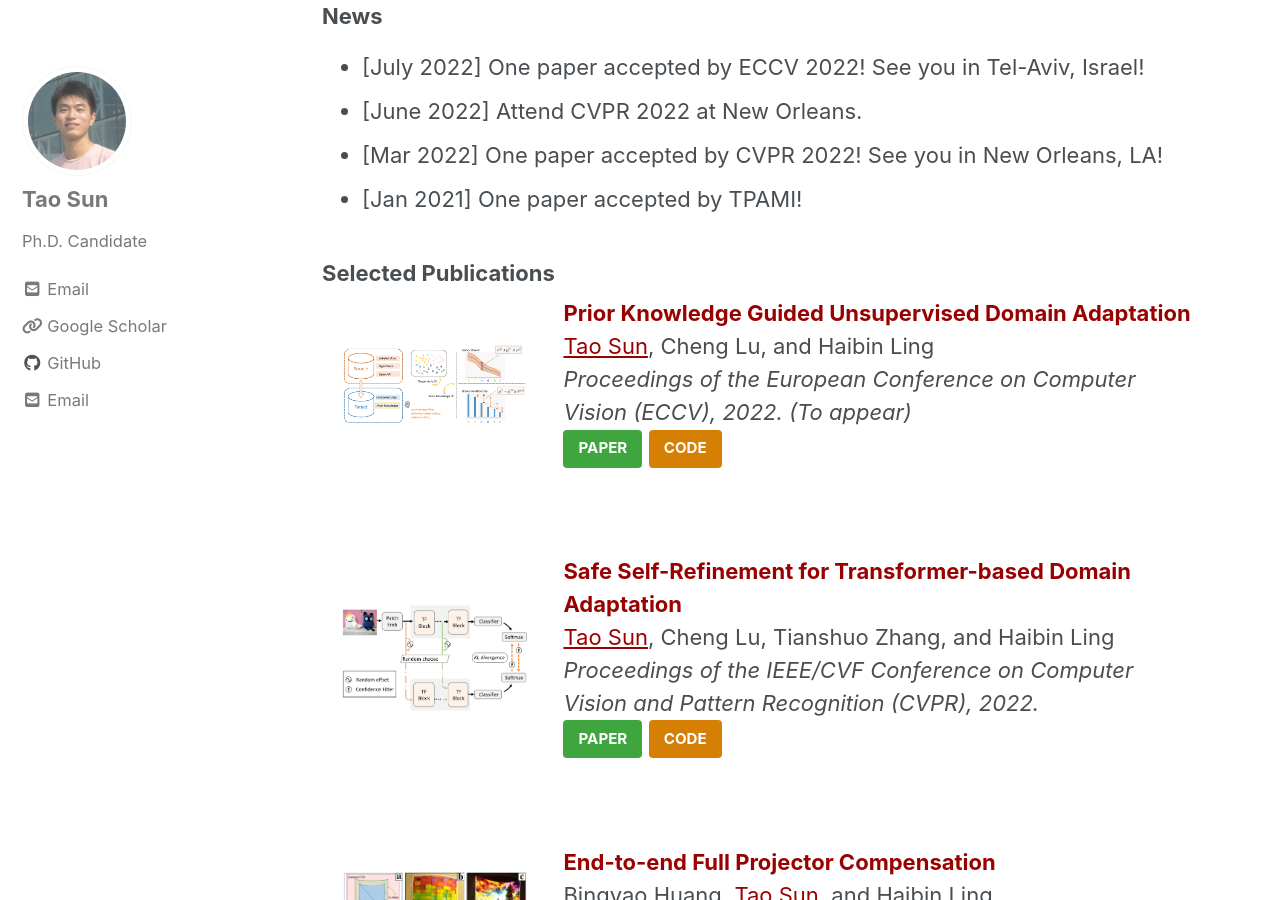
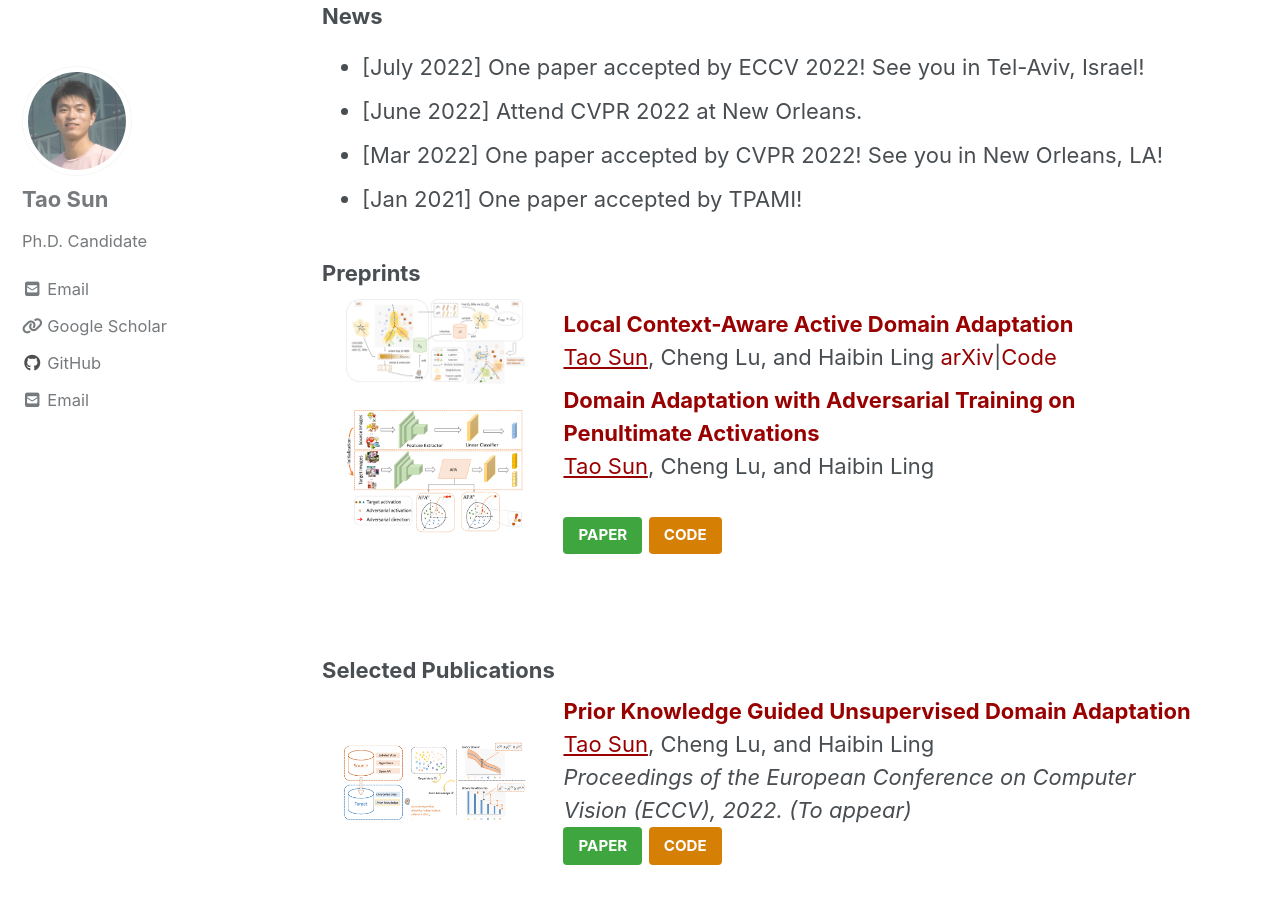
Before and after one commit to tsun/tsun.github.io, a Jekyll site: the page built from _pages/home.md, in a window 1280 px wide and 900 px high, scrolled down 401 px. Built offline with Jekyll 4.4.1, drawn with Linux system fonts in a browser that asks for light colours; cached includes are drawn as plain includes; nearby versions of some CDN libraries.

Commit message:
update home

```diff
--- a/_pages/home.md
+++ b/_pages/home.md
@@ -19,6 +19,35 @@ I work on computer vision, machine learning. Currently, I am focusing on domain
 - [Mar 2022] One paper accepted by CVPR 2022! See you in New Orleans, LA!
 - [Jan 2021] One paper accepted by TPAMI!
 
+### Preprints
+<div class="publication">
+   <link rel="stylesheet" href="/assets/css/my.css">
+   <div class="img"><img class="img_responsive" src="/images/pub/arxiv22b.png"></div>
+   <div class="text">
+     <div class="title"><a style="color:#990000; font-weight:bold;">Local Context-Aware Active Domain Adaptation</a></div>
+     <div class="authors"><a style="text-decoration:underline;">Tao Sun</a>, Cheng Lu, and Haibin Ling
+     <a href="https://arxiv.org/abs/2208.12856" target="_blank" rel="nofollow" style="color:#990000;">arXiv</a>|<a href="https://github.com/tsun/LADA" target="_blank" rel="nofollow" style="color:#990000;">Code</a>
+     </div>
+   </div>
+ </div>
+
+
+<div class="publication">
+   <link rel="stylesheet" href="/assets/css/my.css">
+   <div class="img"><img class="img_responsive" src="/images/pub/arxiv22a.png"></div>
+   <div class="text">
+     <div class="title"><a style="color:#990000; font-weight:bold;">Domain Adaptation with Adversarial Training on Penultimate Activations
+</a></div>
+     <div class="authors"><a style="text-decoration:underline;">Tao Sun</a>, Cheng Lu, and Haibin Ling
+     </div>
+     <div>
+ <br>
+       <a class="btn btn--success btn--small" href="https://arxiv.org/abs/2208.12853">PAPER</a>
+       <a class="btn btn--warning btn--small" href="https://github.com/tsun/APA">CODE</a>
+     </div>
+   </div>
+ </div>
+ <br>
 
 ### Selected Publications
 
```
Also changed, not shown: images/pub/arxiv22a.png (added), images/pub/arxiv22b.png (added).
